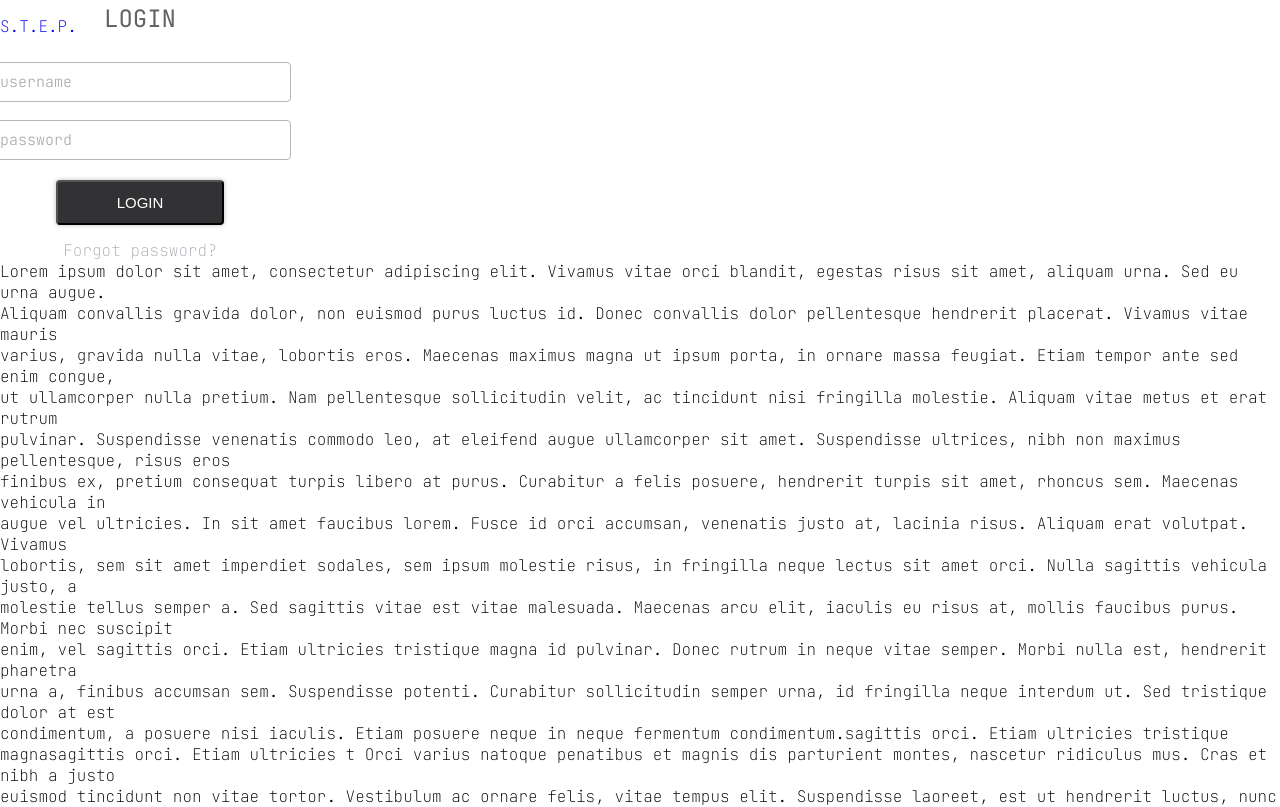
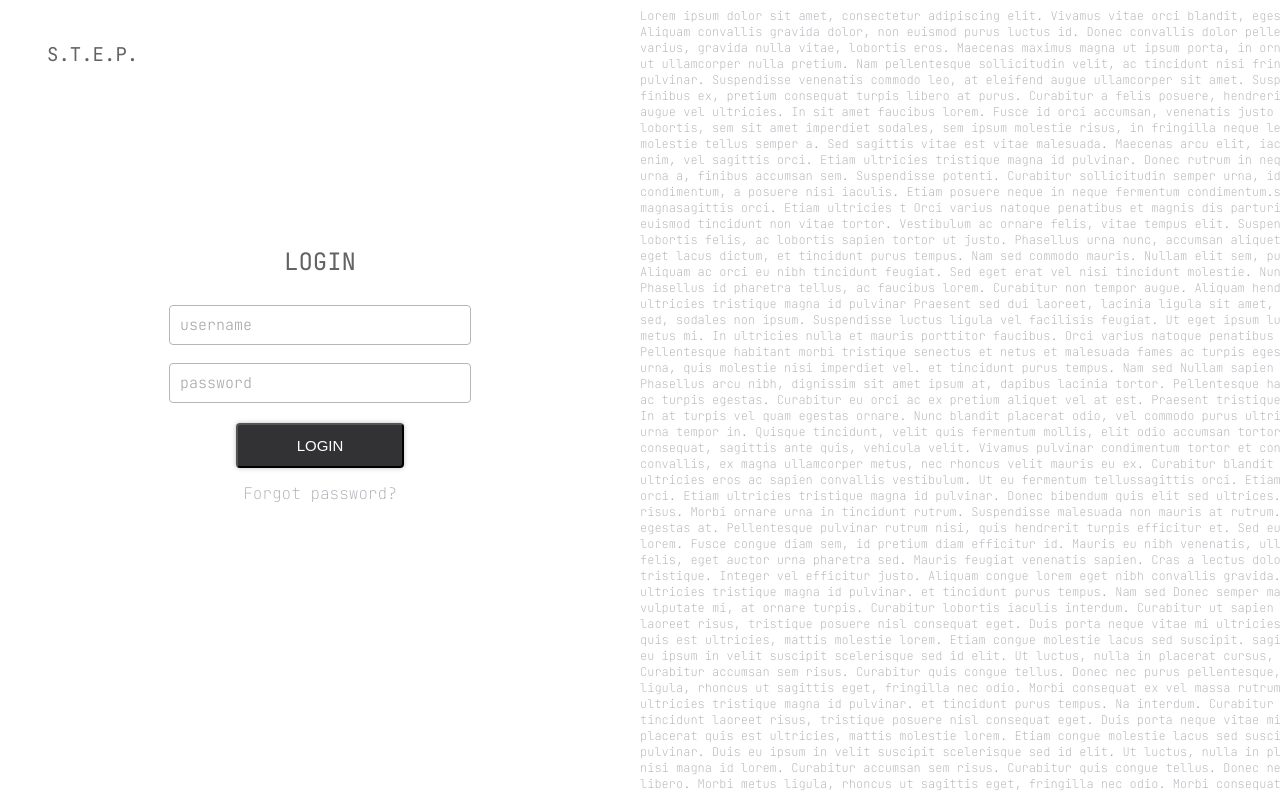
Before and after one commit to m1rageLA/S.T.E.P-hackathon2024, a React (Vite) app: page /login in a window 1280 px wide. Shown: the top 807 px of the page. Built offline with nearby package versions, Linux system fonts and the light colour scheme.

Commit message:
Fix login/register page styles

```diff
--- a/src/styles/pages/loginPage.scss
+++ b/src/styles/pages/loginPage.scss
@@ -0,0 +1,56 @@
+@import "../mixins.scss";
+
+.loginPage {
+  display: flex;
+  justify-content: center;
+  align-items: center;
+  height: 100vh;
+
+  &__box {
+    display: grid;
+    margin: auto 0;
+    grid-template-columns: 1fr 1fr;
+  }
+  &__left {
+    position: relative;
+    height: 100%;
+    width: 100%; // или фиксированная ширина
+    display: flex;
+    align-items: center;
+    justify-content: center;
+    @include container;
+
+    header {
+      position: absolute;
+      top: 0;
+      left: 0;
+      margin-left: 15px;
+      margin-top: 15px;
+      text-decoration: none;
+      font-weight: 400;
+      font-size: 19px;
+      a {
+        color: #636363;
+      }
+    }
+    main {
+      display: flex;
+      justify-content: center;
+      align-content: center;
+    }
+  }
+
+  &__right {
+    display: flex;
+    align-items: center;
+    font-size: 12px;
+    color: #aeadb5;
+    white-space: nowrap; /* Запрещаем перенос текста */
+    overflow-x: hidden; /* Скрываем текст, который выходит за пределы справа */
+    overflow-y: hidden;
+    user-select: none;
+    -webkit-user-select: none; /* Для браузеров на основе WebKit (Chrome, Safari) */
+    -moz-user-select: none; /* Для Firefox */
+    -ms-user-select: none;
+  }
+}
--- a/src/styles/pages/registerPage.scss
+++ b/src/styles/pages/registerPage.scss
@@ -0,0 +1,73 @@
+@import "../mixins.scss";
+
+.registerPage {
+  display: flex;
+  justify-content: center;
+  align-items: center;
+  height: 100vh;
+
+  &__box {
+    display: grid;
+    margin: auto 0;
+    grid-template-columns: 1fr 1fr;
+  }
+  &__left {
+    // filter: blur(2px);
+    position: relative;
+    height: 100%;
+    width: 100%; // или фиксированная ширина
+    display: flex;
+    align-items: center;
+    justify-content: center;
+    @include container;
+
+    header {
+      position: absolute;
+      top: 0;
+      left: 0;
+      margin-left: 15px;
+      margin-top: 15px;
+      text-decoration: none;
+      font-weight: 400;
+      font-size: 19px;
+      a {
+        color: #636363;
+      }
+    }
+    main {
+      display: flex;
+      justify-content: center;
+      align-content: center;
+    }
+  }
+
+  &__right {
+    // filter: blur(2px);
+    display: flex;
+    align-items: center;
+    font-size: 12px;
+    color: #aeadb5;
+    white-space: nowrap; /* Запрещаем перенос текста */
+    overflow-x: hidden; /* Скрываем текст, который выходит за пределы справа */
+    overflow-y: hidden;
+    user-select: none;
+    -webkit-user-select: none; /* Для браузеров на основе WebKit (Chrome, Safari) */
+    -moz-user-select: none; /* Для Firefox */
+    -ms-user-select: none;
+
+    div {
+     font-weight: 100;
+    }
+
+    p {
+      margin: 0;
+      padding: 0;
+    }
+
+    span {
+
+      filter: blur(0.7px);
+      z-index: 9;
+    }
+  }
+}
```
